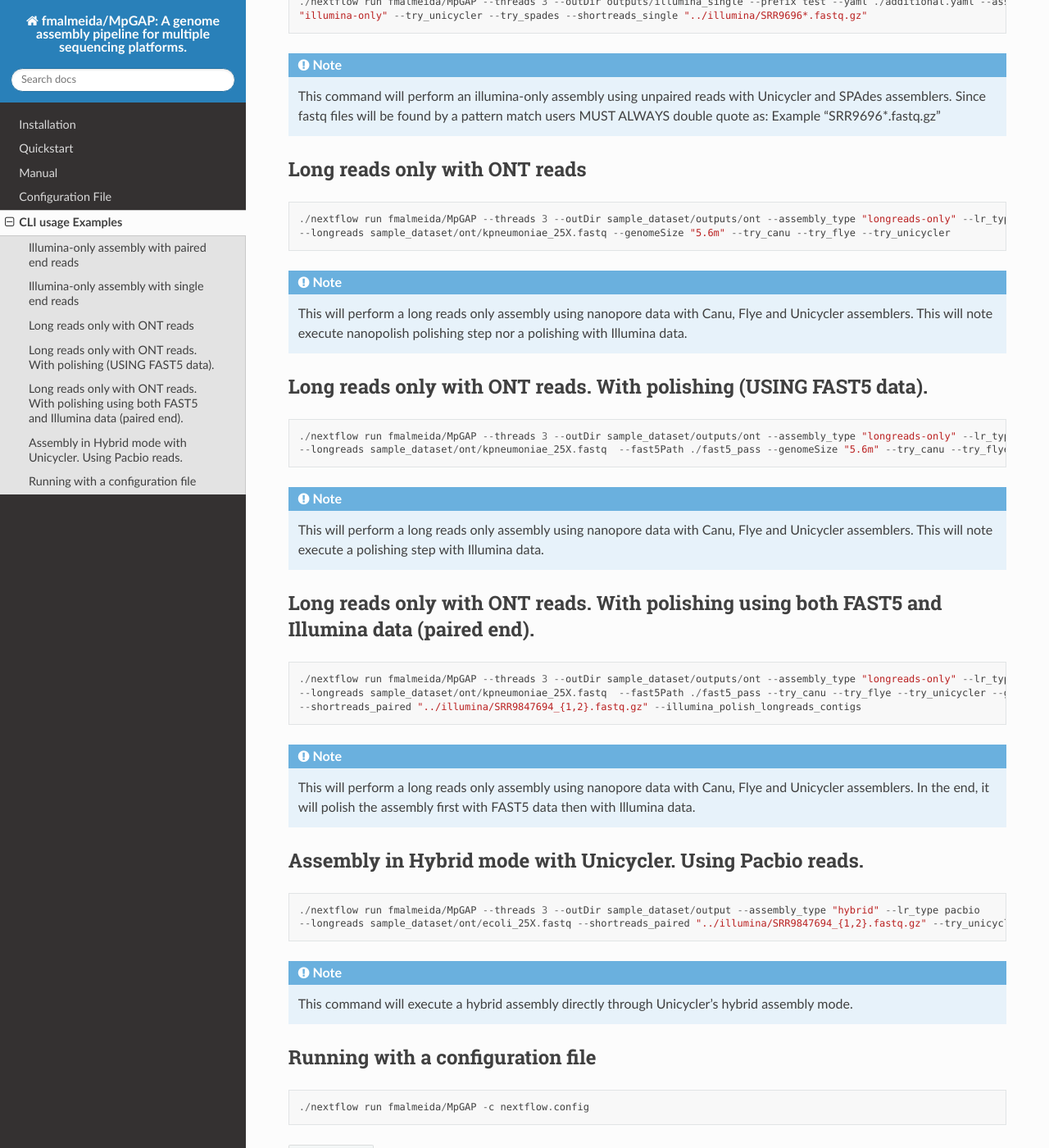
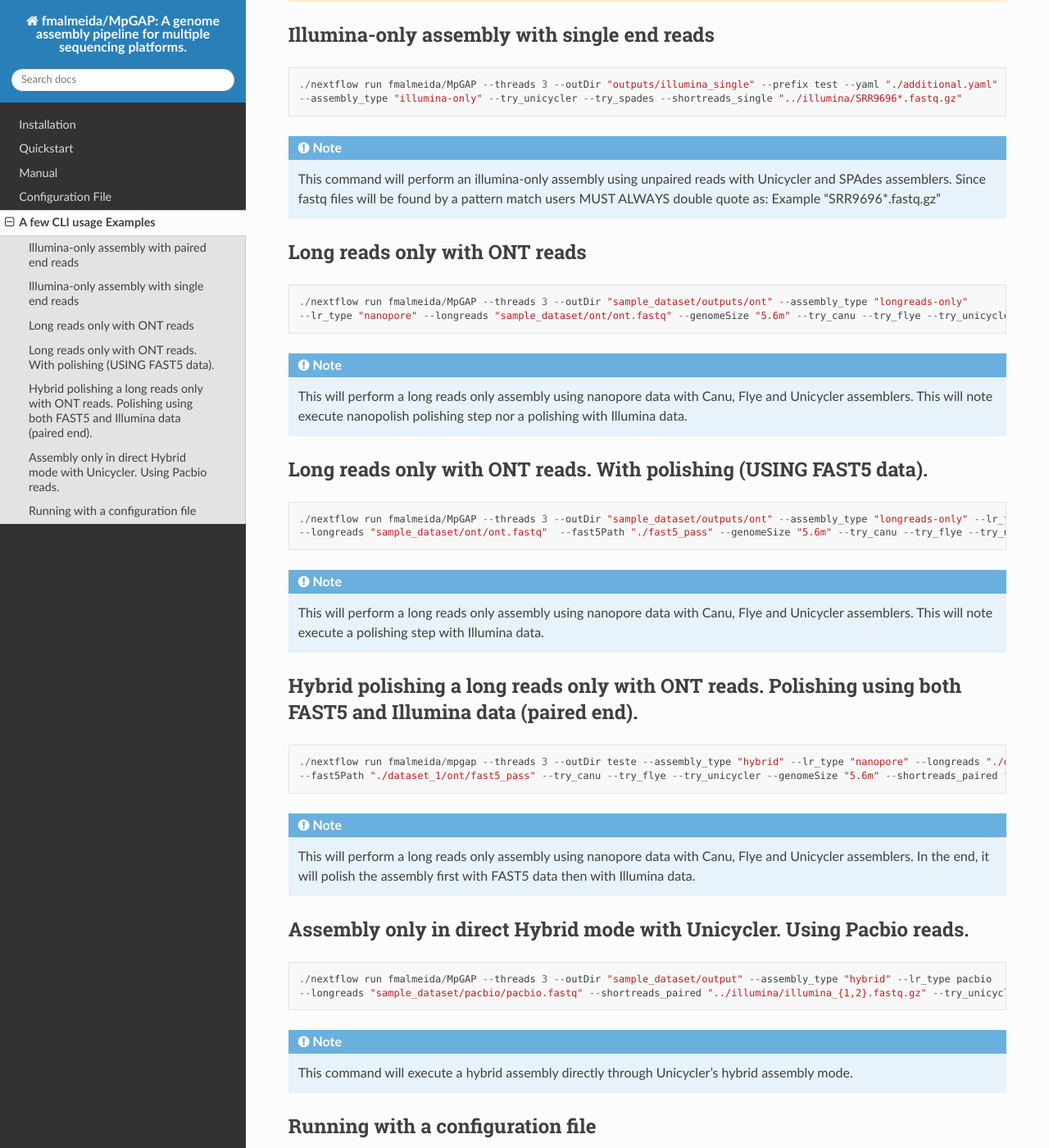
Before and after one commit to fmalmeida/MpGAP, a Sphinx documentation site: the page built from docs/examples.rst, in a window 1280 px wide and 1400 px high, scrolled down 523 px. Shown: the whole window at 82% size. Built offline with Sphinx 7.4.7 and the Read the Docs theme 2.0.0, drawn with Linux system fonts in a browser that asks for light colours; some of the changed text lies outside the part shown.

Commit message:
Updating manual/docs to match the latest updates on variables

```diff
--- a/docs/examples.rst
+++ b/docs/examples.rst
@@ -1,42 +1,47 @@
 .. _examples:
 
-******************
-CLI usage Examples
-******************
+************************
+A few CLI usage Examples
+************************
 
 Illumina-only assembly with paired end reads
 ============================================
 
 ::
 
-   ./nextflow run fmalmeida/MpGAP --threads 3 --outDir outputs/illumina_paired --prefix test --yaml ./additional.yaml --assembly_type
-   "illumina-only" --try_unicycler --try_spades --shortreads_paired "../illumina/SRR9847694_{1,2}.fastq.gz"
+   ./nextflow run fmalmeida/MpGAP --threads 3 --outDir "outputs/illumina_paired" --prefix test --yaml "./additional.yaml"
+    --assembly_type "illumina-only" --try_unicycler --try_spades --shortreads_paired "../illumina/SRR*_{1,2}.fastq.gz"
 
 .. note::
 
   This command will perform an illumina-only assembly using paired end reads with Unicycler and SPAdes assemblers.
-  Since fastq files will be found by a pattern match users MUST ALWAYS double quote as: Example "illumina/SRR9847694_{1,2}.fastq.gz"
+  Since fastq files will be found by a pattern match users MUST ALWAYS double quote as: Example "illumina/SRR\*_{1,2}.fastq.gz"
+
+.. warning::
+
+  Remember: the pipeline does not concatenate the reads. When you use a pattern such as \* the pipeline will assemble each pair
+  separately.
 
 Illumina-only assembly with single end reads
 ============================================
 
 ::
 
-  ./nextflow run fmalmeida/MpGAP --threads 3 --outDir outputs/illumina_single --prefix test --yaml ./additional.yaml --assembly_type
-  "illumina-only" --try_unicycler --try_spades --shortreads_single "../illumina/SRR9696*.fastq.gz"
+  ./nextflow run fmalmeida/MpGAP --threads 3 --outDir "outputs/illumina_single" --prefix test --yaml "./additional.yaml"
+  --assembly_type "illumina-only" --try_unicycler --try_spades --shortreads_single "../illumina/SRR9696*.fastq.gz"
 
 .. note::
 
   This command will perform an illumina-only assembly using unpaired reads with Unicycler and SPAdes assemblers.
-  Since fastq files will be found by a pattern match users MUST ALWAYS double quote as: Example "SRR9696*.fastq.gz"
+  Since fastq files will be found by a pattern match users MUST ALWAYS double quote as: Example "SRR9696\*.fastq.gz"
 
 Long reads only with ONT reads
 ==============================
 
 ::
 
-  ./nextflow run fmalmeida/MpGAP --threads 3 --outDir sample_dataset/outputs/ont --assembly_type "longreads-only" --lr_type nanopore
-  --longreads sample_dataset/ont/kpneumoniae_25X.fastq --genomeSize "5.6m" --try_canu --try_flye --try_unicycler
+  ./nextflow run fmalmeida/MpGAP --threads 3 --outDir "sample_dataset/outputs/ont" --assembly_type "longreads-only"
+  --lr_type "nanopore" --longreads "sample_dataset/ont/ont.fastq" --genomeSize "5.6m" --try_canu --try_flye --try_unicycler
 
 .. note::
 
@@ -48,35 +53,34 @@ Long reads only with ONT reads. With polishing (USING FAST5 data).
 
 ::
 
-  ./nextflow run fmalmeida/MpGAP --threads 3 --outDir sample_dataset/outputs/ont --assembly_type "longreads-only" --lr_type nanopore
-  --longreads sample_dataset/ont/kpneumoniae_25X.fastq  --fast5Path ./fast5_pass --genomeSize "5.6m" --try_canu --try_flye --try_unicycler
+  ./nextflow run fmalmeida/MpGAP --threads 3 --outDir "sample_dataset/outputs/ont" --assembly_type "longreads-only" --lr_type nanopore
+  --longreads "sample_dataset/ont/ont.fastq"  --fast5Path "./fast5_pass" --genomeSize "5.6m" --try_canu --try_flye --try_unicycler
 
 .. note::
 
   This will perform a long reads only assembly using nanopore data with Canu, Flye and Unicycler assemblers. This will note execute a
   polishing step with Illumina data.
 
-Long reads only with ONT reads. With polishing using both FAST5 and Illumina data (paired end).
-===============================================================================================
+Hybrid polishing a long reads only with ONT reads. Polishing using both FAST5 and Illumina data (paired end).
+=============================================================================================================
 
 ::
 
-  ./nextflow run fmalmeida/MpGAP --threads 3 --outDir sample_dataset/outputs/ont --assembly_type "longreads-only" --lr_type nanopore
-  --longreads sample_dataset/ont/kpneumoniae_25X.fastq  --fast5Path ./fast5_pass --try_canu --try_flye --try_unicycler --genomeSize "5.6m"
-  --shortreads_paired "../illumina/SRR9847694_{1,2}.fastq.gz" --illumina_polish_longreads_contigs
+  ./nextflow run fmalmeida/mpgap --threads 3 --outDir teste --assembly_type "hybrid" --lr_type "nanopore" --longreads "./dataset_1/ont/ont_reads.fastq"
+  --fast5Path "./dataset_1/ont/fast5_pass" --try_canu --try_flye --try_unicycler --genomeSize "5.6m" --shortreads_paired "./dataset_1/illumina/read_pair_{1,2}.fastq"
 
 .. note::
 
   This will perform a long reads only assembly using nanopore data with Canu, Flye and Unicycler assemblers. In the end, it will polish the
   assembly first with FAST5 data then with Illumina data.
 
-Assembly in Hybrid mode with Unicycler. Using Pacbio reads.
-===========================================================
+Assembly only in direct Hybrid mode with Unicycler. Using Pacbio reads.
+=======================================================================
 
 ::
 
-  ./nextflow run fmalmeida/MpGAP --threads 3 --outDir sample_dataset/output --assembly_type "hybrid" --lr_type pacbio
-  --longreads sample_dataset/ont/ecoli_25X.fastq --shortreads_paired "../illumina/SRR9847694_{1,2}.fastq.gz" --try_unicycler
+  ./nextflow run fmalmeida/MpGAP --threads 3 --outDir "sample_dataset/output" --assembly_type "hybrid" --lr_type pacbio
+  --longreads "sample_dataset/pacbio/pacbio.fastq" --shortreads_paired "../illumina/illumina_{1,2}.fastq.gz" --try_unicycler
 
 .. note::
 
--- a/docs/quickstart.rst
+++ b/docs/quickstart.rst
@@ -137,7 +137,7 @@ Assembling Hybrid datasets
 
 Illumina reads can be found in both `example dataset 1 <https://ngs-preprocess.readthedocs.io/en/latest/quickstart.html#id2>`_
 and `example dataset 2 <https://ngs-preprocess.readthedocs.io/en/latest/quickstart.html#id3>`_. Therefore it is possible to execute a
-hybrid assembly with any of them. Just remember that dataset 1 is oxford nanopore and dataset 2 pacbio.
+hybrid assembly with any one of them. Just remember that dataset 1 is oxford nanopore and dataset 2 pacbio.
 
 This pipeline can perform a hybrid assembly in two ways:
 
```
Also changed, not shown: docs/config.rst (+59 -41 lines), docs/manual.rst (+11 -4 lines), 1 other file.
